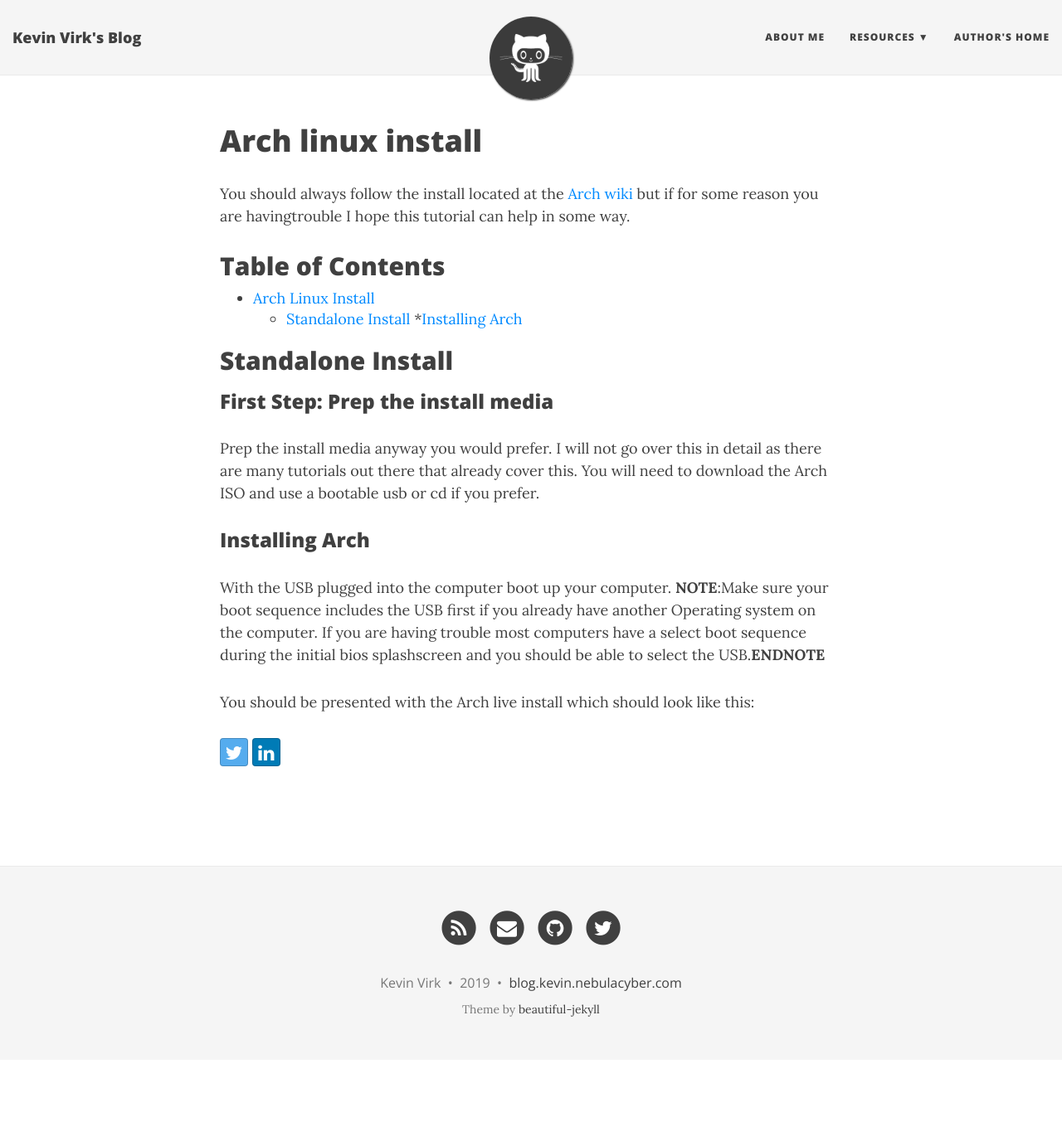
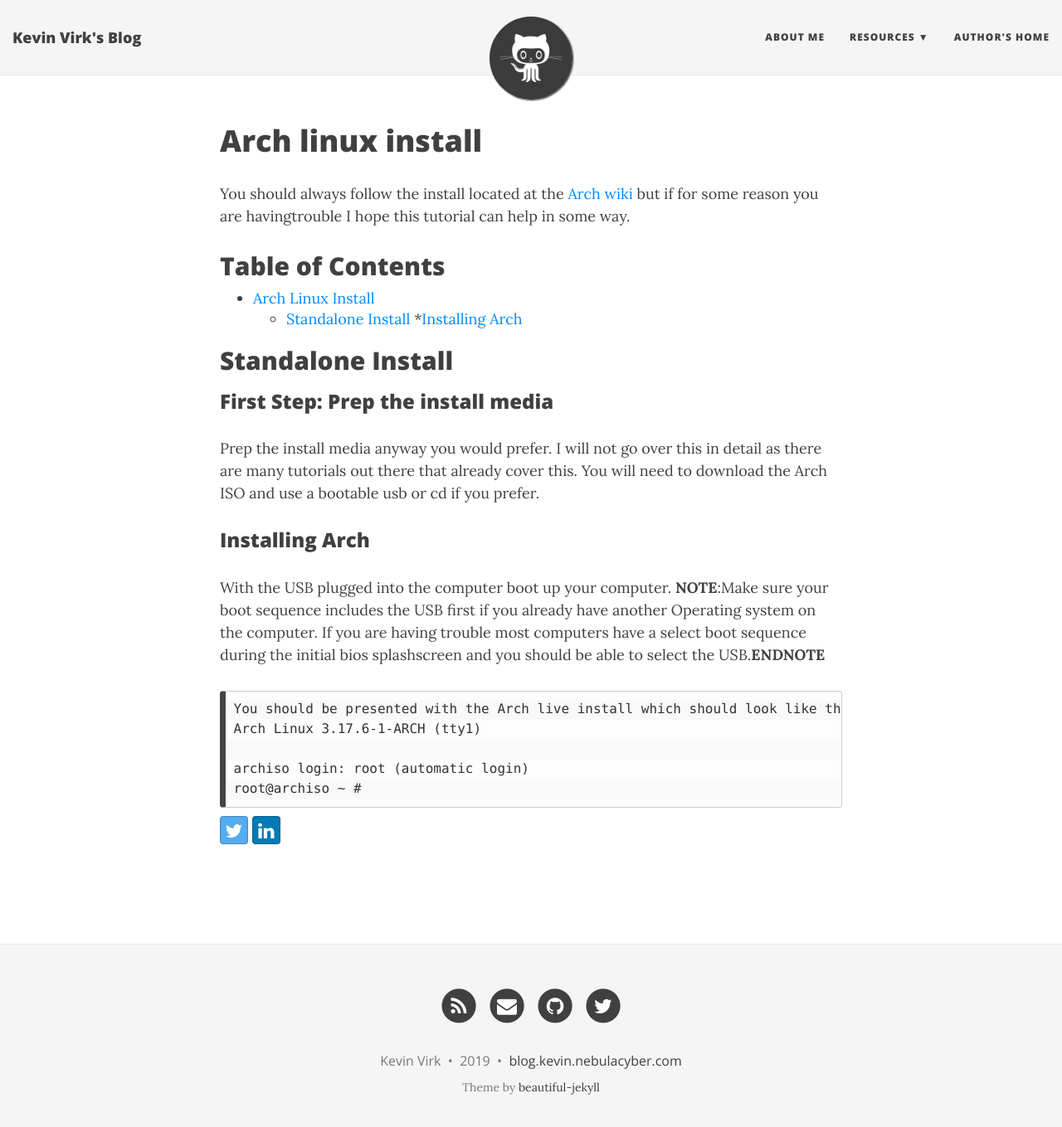
Before and after one commit to vevinkirk/vevinkirk.github.io, a Jekyll site: the page built from _posts/2019-03-27-arch-install-markdown.md, in a window 1280 px wide and 1372 px high. Shown: the top 1359 px of the window at 83% size. Built offline with Jekyll 4.4.1, drawn with Linux system fonts in a browser that asks for light colours; nearby versions of some CDN libraries.

Commit message:
Update 2019-03-27-arch-install-markdown.md

````diff
--- a/_posts/2019-03-27-arch-install-markdown.md
+++ b/_posts/2019-03-27-arch-install-markdown.md
@@ -21,5 +21,10 @@
 
 ### Installing Arch
 With the USB plugged into the computer boot up your computer. **NOTE**:Make sure your boot sequence includes the USB first if you already have another Operating system on the computer. If you are having trouble most computers have a select boot sequence during the initial bios splashscreen and you should be able to select the USB.**ENDNOTE**
+```
+You should be presented with the Arch live install which should look like this:
+Arch Linux 3.17.6-1-ARCH (tty1)
 
-You should be presented with the Arch live install which should look like this:
+archiso login: root (automatic login)
+root@archiso ~ #
+```
````
